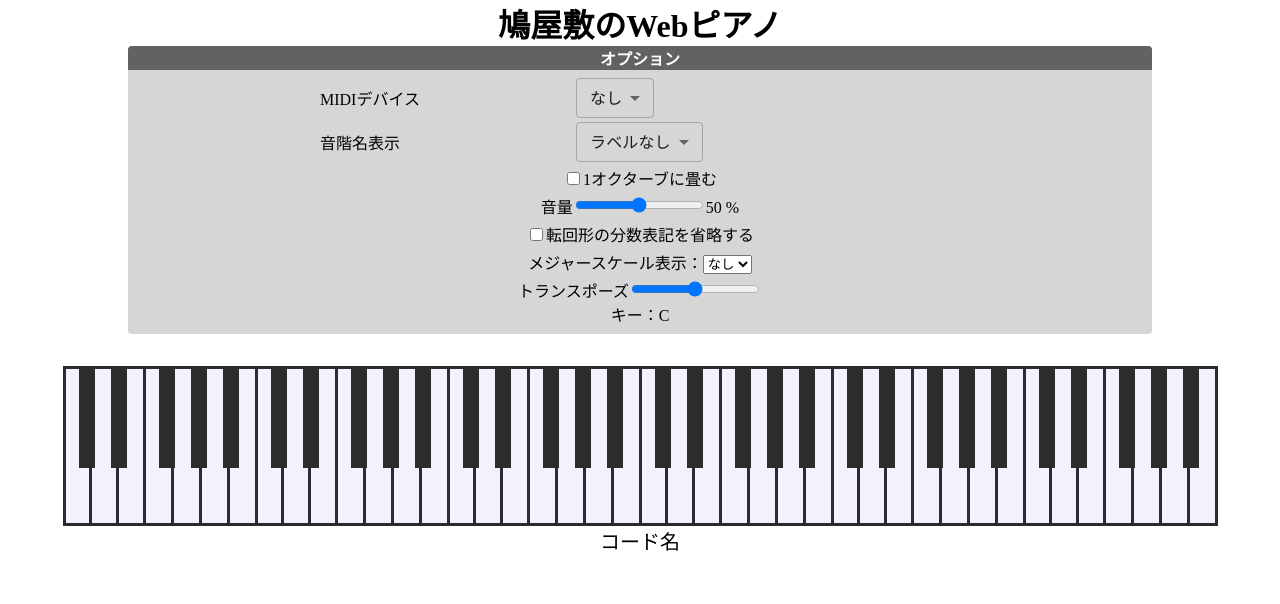
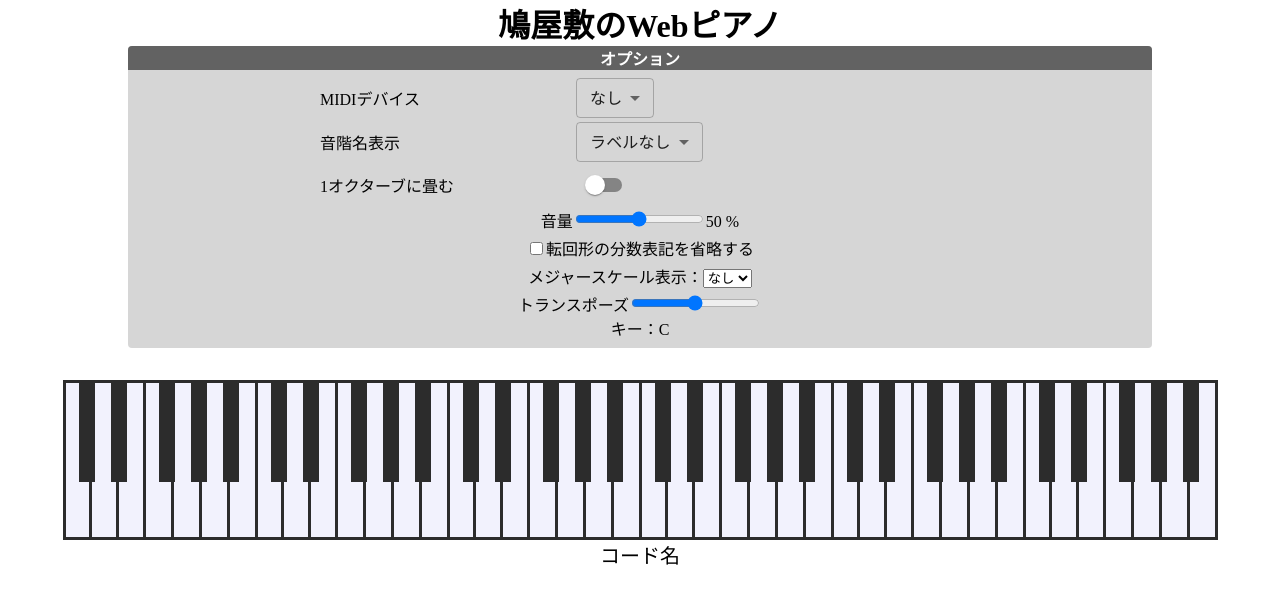
Before and after one commit to PigeonsHouse/midi-music-classroom, a React (Vite) app: page / in a window 1280 px wide. Both pictures are taken after a click on the heading "オプション". Shown: the top 604 px of the page. Built offline with nearby package versions, Linux system fonts and the light colour scheme.

Commit message:
update: シングルオクターブのUIアップデート

```diff
--- a/src/components/SingleOctave/SingleOctave.tsx
+++ b/src/components/SingleOctave/SingleOctave.tsx
@@ -1,4 +1,6 @@
 import { useCallback } from "react";
+import { Container, Label, SelectorContainer } from "./styled";
+import Switch from "@mui/material/Switch";
 
 type SingleOctave = {
   isSingleOctave: boolean;
@@ -17,13 +19,11 @@ export const SingleOctave: React.FC<SingleOctave> = ({
   );
 
   return (
-    <div>
-      <input
-        type="checkbox"
-        checked={isSingleOctave}
-        onChange={onSwitchSingleOctave}
-      />
-      <label>1オクターブに畳む</label>
-    </div>
+    <Container>
+      <Label>1オクターブに畳む</Label>
+      <SelectorContainer>
+        <Switch checked={isSingleOctave} onChange={onSwitchSingleOctave} />
+      </SelectorContainer>
+    </Container>
   );
 };
--- /dev/null
+++ b/src/components/SingleOctave/styled.ts
@@ -0,0 +1,18 @@
+import styled from "@emotion/styled";
+
+export const Container = styled.div`
+  display: flex;
+  align-items: center;
+`;
+
+export const Label = styled.div`
+  width: 40%;
+  display: flex;
+  justify-content: flex-start;
+`;
+
+export const SelectorContainer = styled.div`
+  width: 60%;
+  display: flex;
+  justify-content: flex-start;
+`;
```
